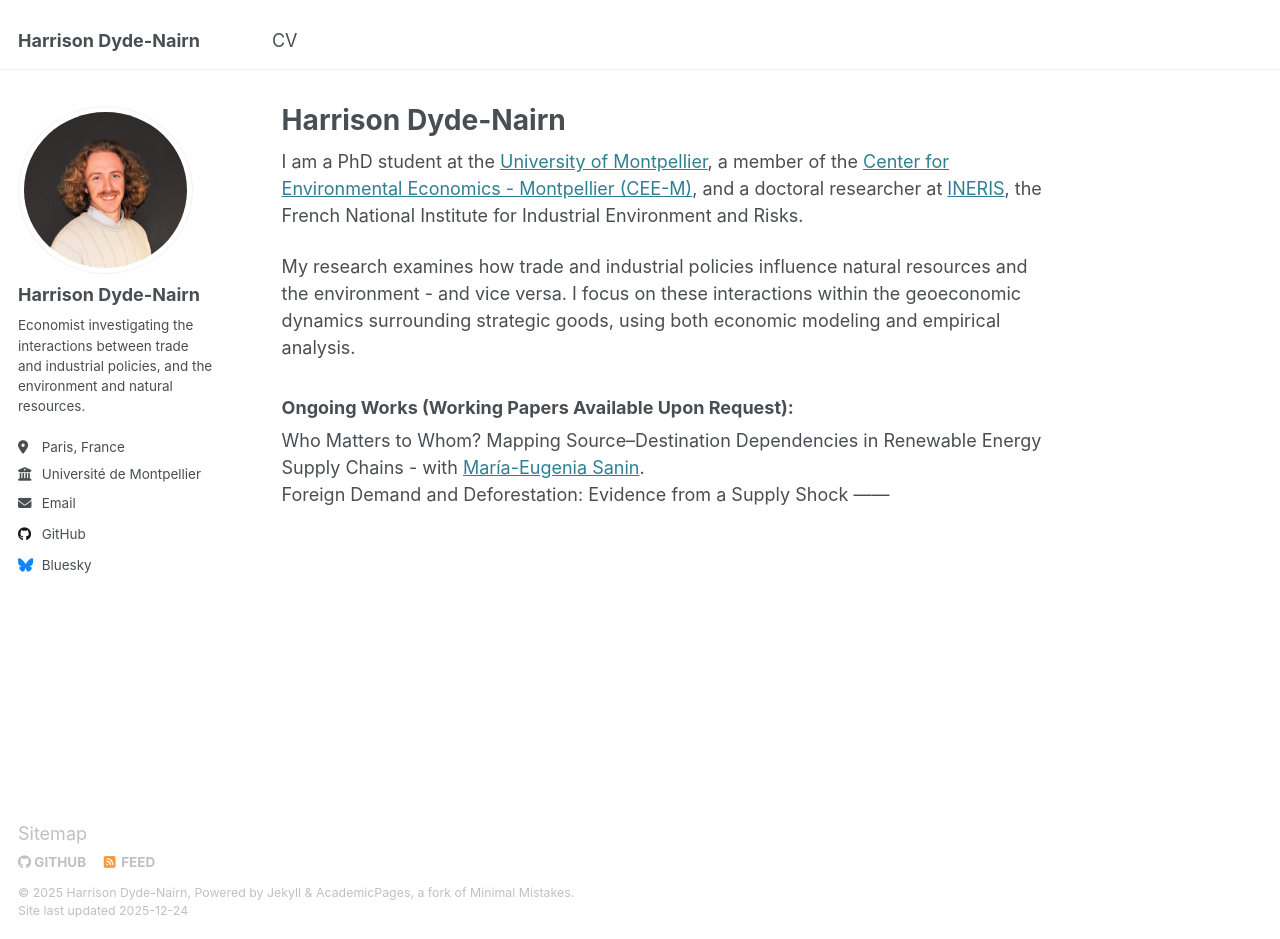
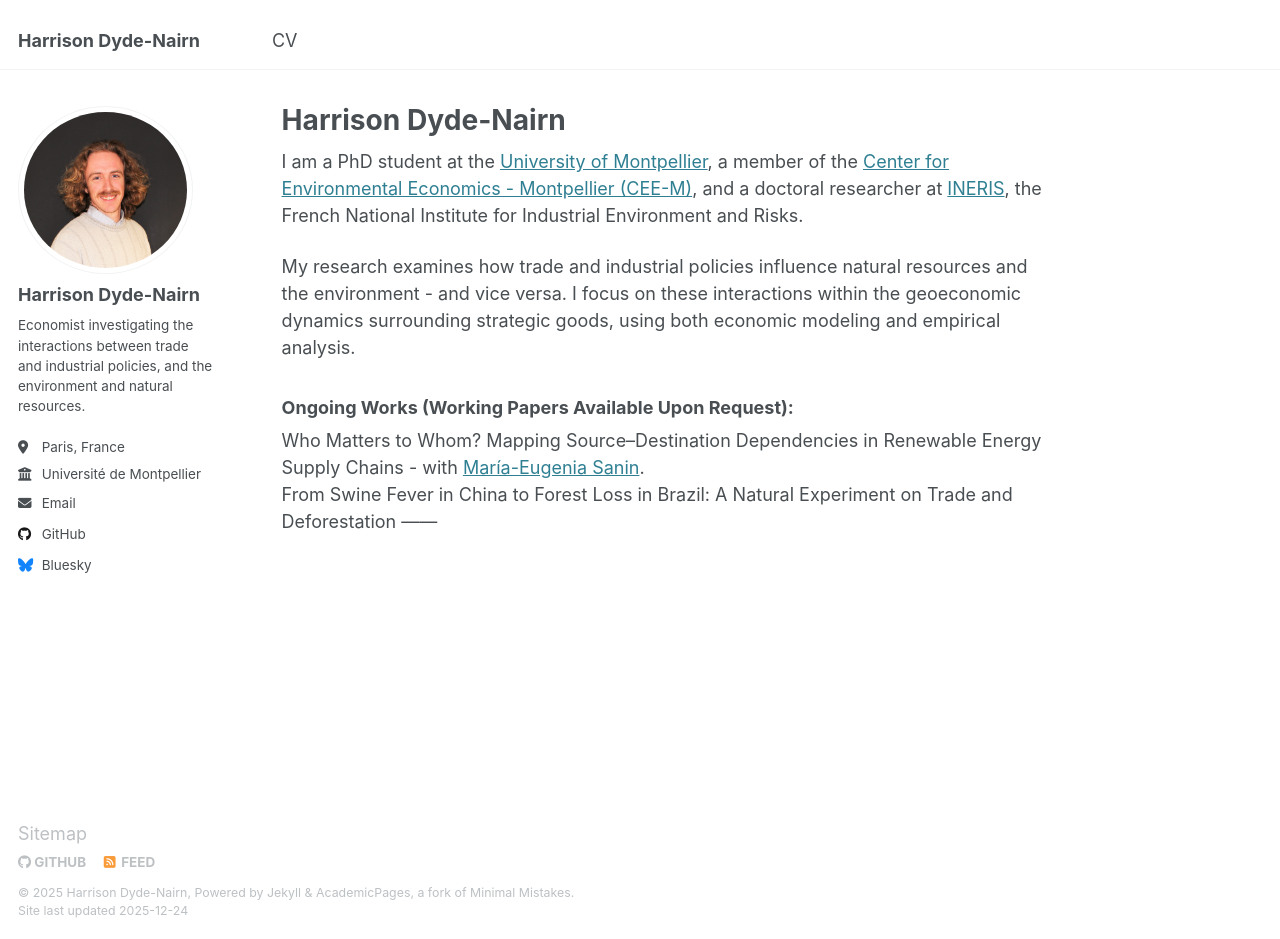
Before and after one commit to hdydenairn/hdydenairn.github.io, a Jekyll site: the page built from _pages/about.md, in a window 1280 px wide and 939 px high. Built offline with Jekyll 4.4.1, drawn with Linux system fonts in a browser that asks for light colours.

Commit message:
Update about.md

```diff
--- a/_pages/about.md
+++ b/_pages/about.md
@@ -14,5 +14,5 @@ My research examines how trade and industrial policies influence natural resourc
 ### Ongoing Works (Working Papers Available Upon Request):
 
 Who Matters to Whom? Mapping Source–Destination Dependencies in Renewable Energy Supply Chains - with [María-Eugenia Sanin](https://sites.google.com/site/meugeniasanin/).<br>
-Foreign Demand and Deforestation: Evidence from a Supply Shock
+From Swine Fever in China to Forest Loss in Brazil: A Natural Experiment on Trade and Deforestation
 ------
```
